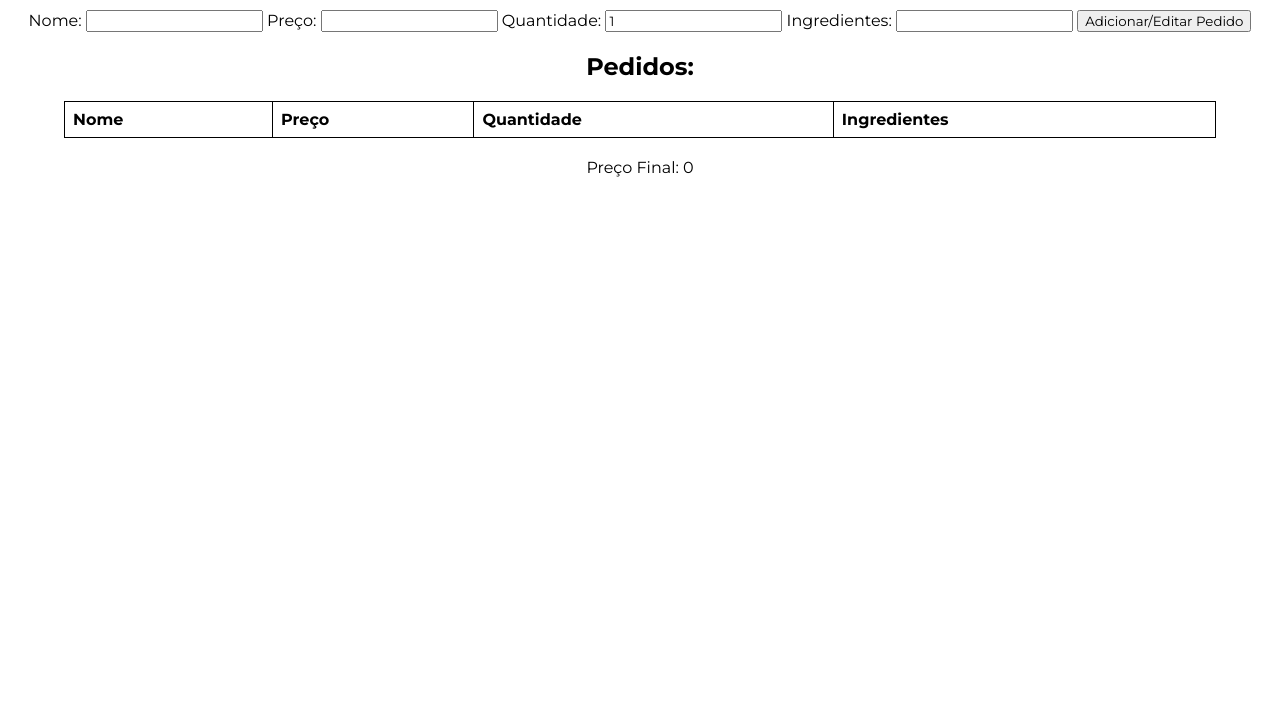
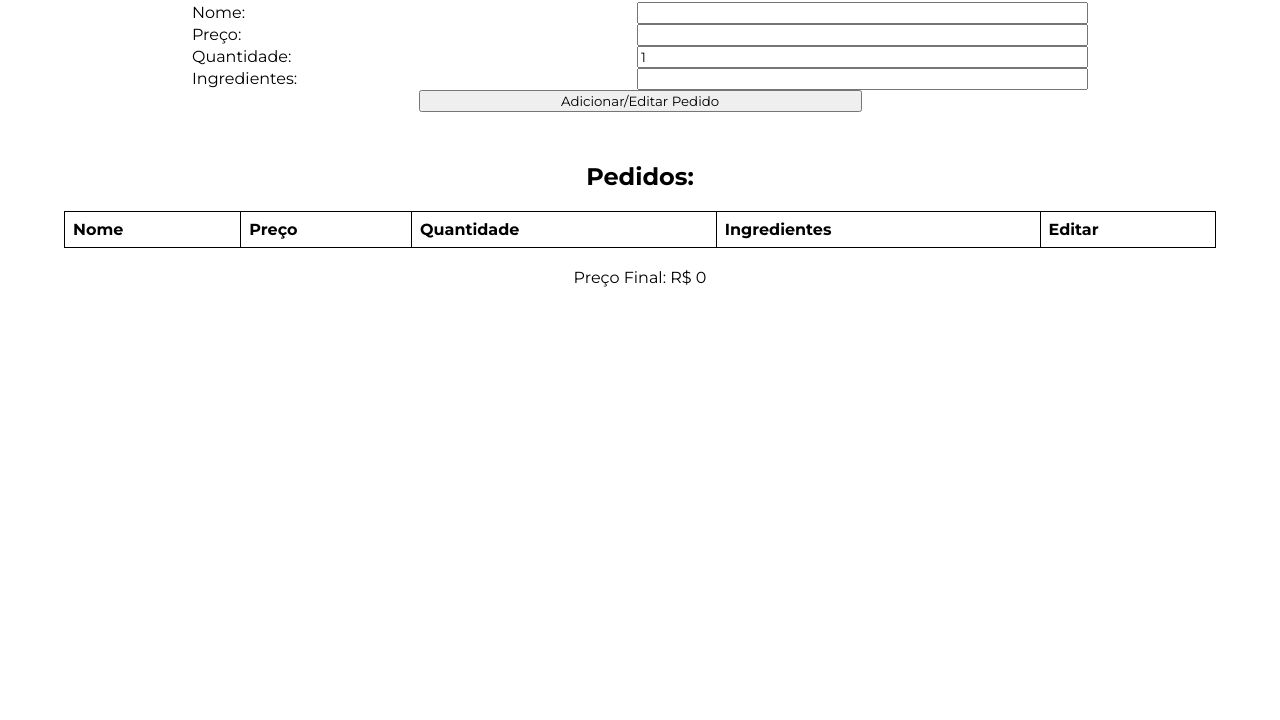
Before and after one commit to heitorsDev/mvp-sa, a plain HTML site: page index.html in a window 1280 px wide. Shown: the part 80-800 px from the top of the page. Drawn offline with Linux system fonts and the light colour scheme.

Commit message:
css changes

```diff
--- a/index.html
+++ b/index.html
@@ -9,13 +9,14 @@
         @import url('https://fonts.googleapis.com/css2?family=Montserrat:ital,wght@0,100..900;1,100..900&display=swap');
         * {
             font-family: "Montserrat", sans-serif;
-
         }
 
-        body{
+        body {
             display: flex;
             flex-direction: column;
             align-items: center;
+            margin: 0;
+            padding: 0;
         }
 
         table {
@@ -31,10 +32,44 @@
             padding: 8px;
             text-align: left;
         }
-        .lista-pedidos{
+
+        .lista-pedidos {
             text-align: center;
         }
-    </style>
+
+        .pedidos {
+            width: 70vw;
+            margin-bottom: 20px;
+        }
+
+        .pedido {
+            display: flex;
+            flex-wrap: wrap;
+            justify-content: space-between;
+            align-items: center;
+            margin-bottom: 10px;
+        }
+
+        .pedido label {
+            width: calc(50% - 5px);
+        }
+
+        .pedido input[type="text"],
+        .pedido input[type="number"] {
+            width: calc(50% - 5px);
+        }
+
+        .pedido button {
+            width: calc(50% - 5px);
+            margin-left: auto;
+            margin-right: auto;
+            display: block;
+        }
+
+        .preco-final {
+            width: 90vw;
+            text-align: center;
+        }    </style>
 </head>
 
 <body>
@@ -61,12 +96,13 @@
                     <th>Preço</th>
                     <th>Quantidade</th>
                     <th>Ingredientes</th>
+                    <th>Editar</th> <!-- Nova coluna para o botão de edição -->
                 </tr>
             </thead>
             <tbody id="corpoTabelaPedidos"></tbody>
         </table>
     </div>
-    <div class="preco-final">Preço Final: <span id="precoFinal">0</span></div>
+    <div class="preco-final">Preço Final: R$ <span id="precoFinal">0</span></div>
 
     <script>
         let pedidos = [];
@@ -102,16 +138,18 @@
         function atualizarTabelaPedidos() {
             const corpoTabela = document.getElementById("corpoTabelaPedidos");
             corpoTabela.innerHTML = "";
-            pedidos.forEach(pedido => {
+            pedidos.forEach((pedido, index) => {
                 const row = corpoTabela.insertRow();
                 const cellNome = row.insertCell(0);
                 const cellPreco = row.insertCell(1);
                 const cellQuantidade = row.insertCell(2);
                 const cellIngredientes = row.insertCell(3);
+                const cellEditar = row.insertCell(4); // Nova célula para o botão de edição
                 cellNome.innerHTML = pedido.nome;
                 cellPreco.innerHTML = `R$ ${pedido.preco.toFixed(2)}`;
                 cellQuantidade.innerHTML = pedido.quantidade;
                 cellIngredientes.innerHTML = pedido.ingredientes.join(", ");
+                cellEditar.innerHTML = `<button onclick="editarPedido(${index})">Editar</button>`; // Botão de edição
             });
         }
 
```
